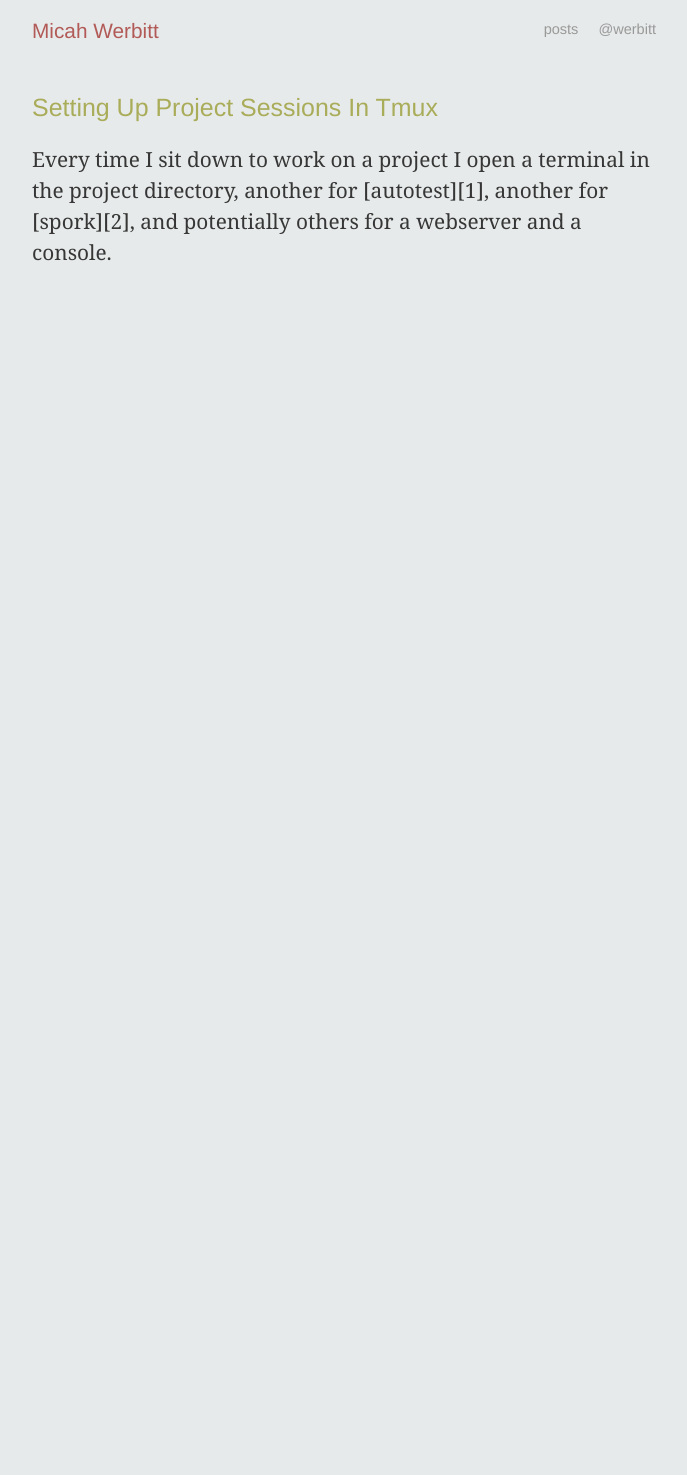
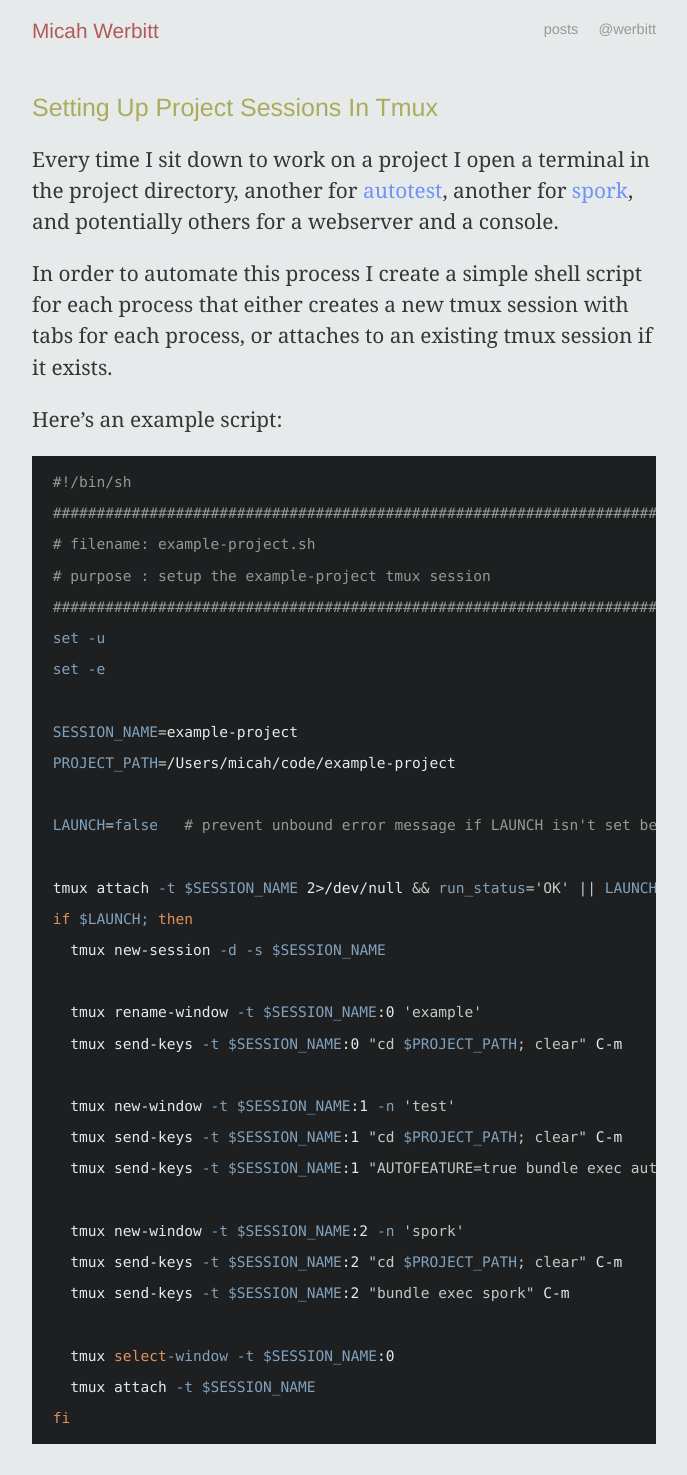
Before and after one commit to werbitt/werbitt.github.com, a Jekyll site: the page built from _posts/2012-04-01-tmux-project-scripts.md, in a window 1280 px wide. Shown: the whole page, without its empty margins (296-983 px from the left). Built offline with Jekyll 4.4.1, drawn with Linux system fonts in a browser that asks for light colours; Markdown is read by kramdown in place of the engine named in the settings; before the commit the page ends 900 px from its top, so only the background shows below that.

Commit message:
Finish tmux post

```diff
--- a/_posts/2012-04-01-tmux-project-scripts.md
+++ b/_posts/2012-04-01-tmux-project-scripts.md
@@ -7,3 +7,44 @@ Setting Up Project Sessions In Tmux
 ================================================================================
 
 Every time I sit down to work on a project I open a terminal in the project directory, another for [autotest][1], another for [spork][2], and potentially others for a webserver and a console.
+
+In order to automate this process I create a simple shell script for each process that either creates a new tmux session with tabs for each process, or attaches to an existing tmux session if it exists.
+
+Here's an example script:
+
+{% highlight sh %}
+#!/bin/sh
+########################################################################
+# filename: example-project.sh
+# purpose : setup the example-project tmux session
+########################################################################
+set -u
+set -e
+
+SESSION_NAME=example-project
+PROJECT_PATH=/Users/micah/code/example-project
+
+LAUNCH=false   # prevent unbound error message if LAUNCH isn't set below
+
+tmux attach -t $SESSION_NAME 2>/dev/null && run_status='OK' || LAUNCH=true
+if $LAUNCH; then
+  tmux new-session -d -s $SESSION_NAME
+
+  tmux rename-window -t $SESSION_NAME:0 'example'
+  tmux send-keys -t $SESSION_NAME:0 "cd $PROJECT_PATH; clear" C-m
+
+  tmux new-window -t $SESSION_NAME:1 -n 'test'
+  tmux send-keys -t $SESSION_NAME:1 "cd $PROJECT_PATH; clear" C-m
+  tmux send-keys -t $SESSION_NAME:1 "AUTOFEATURE=true bundle exec autotest" C-m
+
+  tmux new-window -t $SESSION_NAME:2 -n 'spork'
+  tmux send-keys -t $SESSION_NAME:2 "cd $PROJECT_PATH; clear" C-m
+  tmux send-keys -t $SESSION_NAME:2 "bundle exec spork" C-m
+
+  tmux select-window -t $SESSION_NAME:0
+  tmux attach -t $SESSION_NAME
+fi
+{% endhighlight %}
+
+[1]: https://github.com/seattlerb/zentest
+[2]: https://github.com/sporkrb/spork
```
